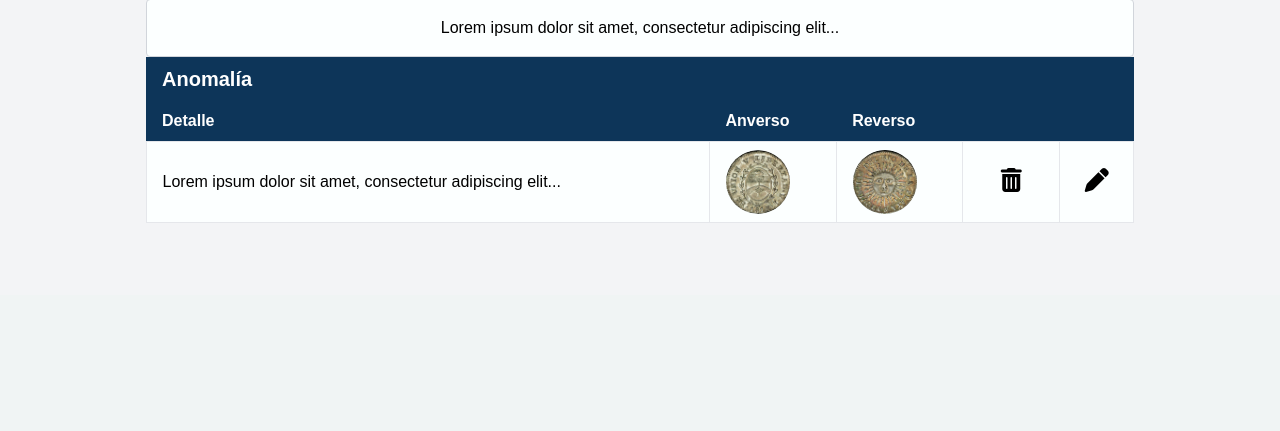
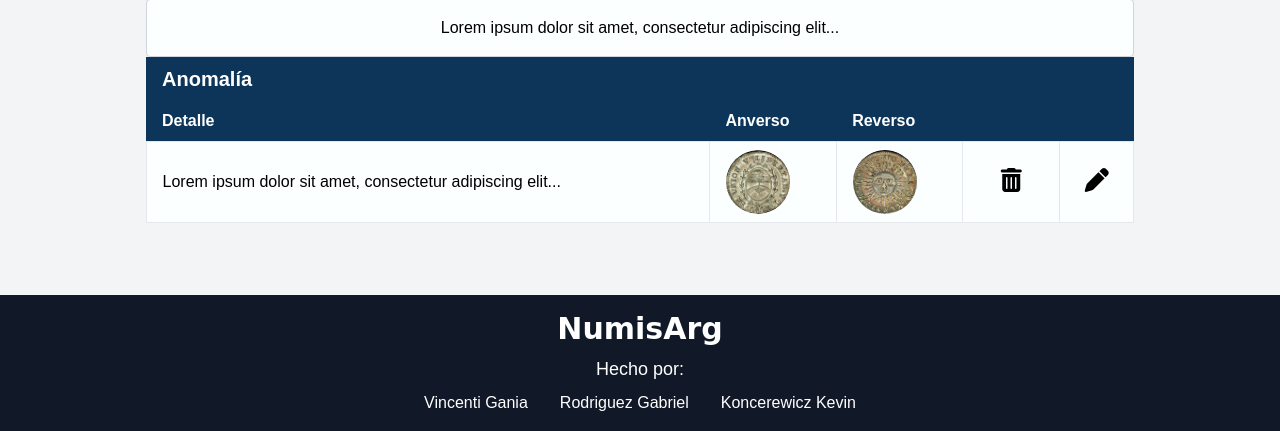
Before and after one commit to G2b444/NumisArg, a PHP site: page /vista_moneda.php in a window 1280 px wide. Shown: the part 612-1043 px from the top of the page. Before the commit the page ends 835 px from the top, so only its background shows below. Run offline with PHP 8.4, Linux system fonts and the light colour scheme; some libraries are stand-ins or nearby versions; some web fonts are replaced.

Commit message:
Add: Se agregó el footer

```diff
--- a/views/admin-profile/vista_moneda.php
+++ b/views/admin-profile/vista_moneda.php
@@ -142,6 +142,17 @@
             </section>
         </section>
     </main>
+    <footer class="bg-gray-900 py-4">
+        <div class="container mx-auto text-center">
+            <h1 class="text-3xl font-bold text-white">NumisArg</h1>
+            <p class="text-lg mt-2 text-white">Hecho por:</p>
+            <div class="flex justify-center space-x-8 mt-2 text-white">
+                <span>Vincenti Gania</span>
+                <span>Rodriguez Gabriel</span>
+                <span>Koncerewicz Kevin</span>
+            </div>
+        </div>
+    </footer>
 </body>
 </html>
 <style>
```
